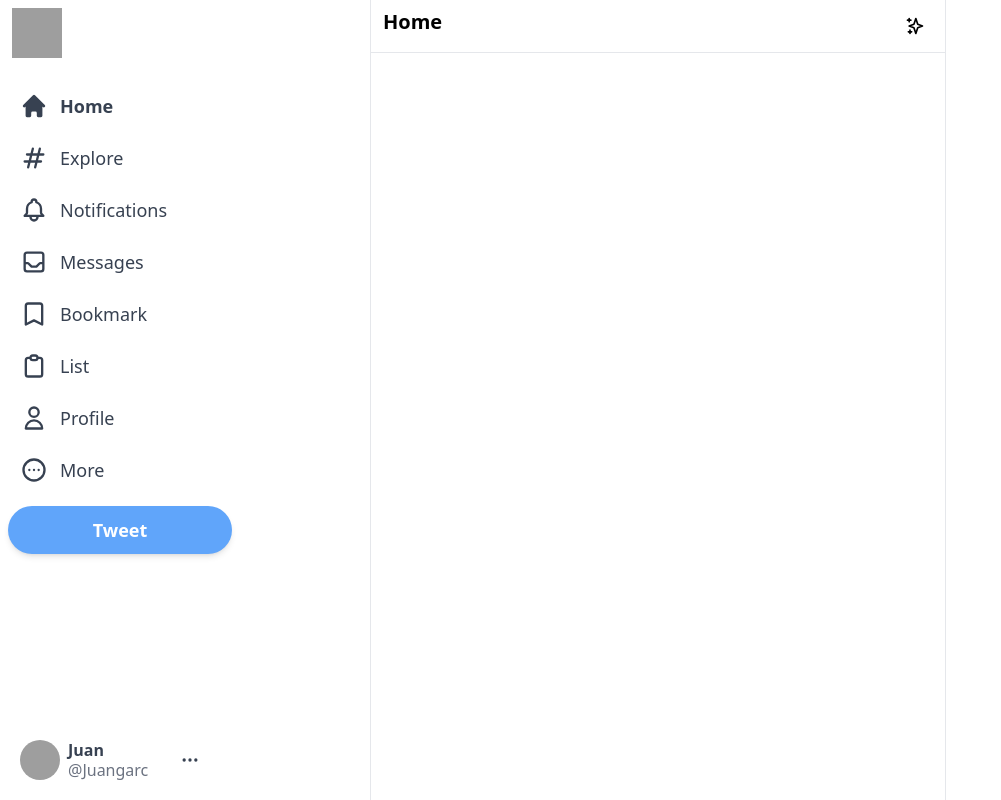
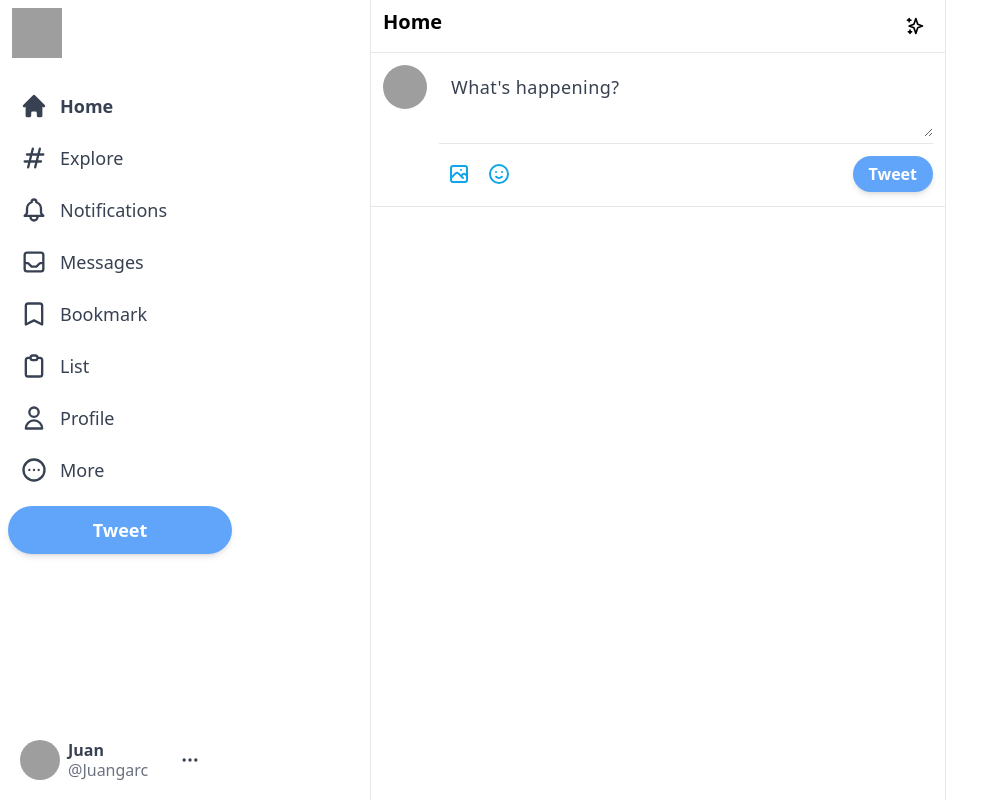
Before and after one commit to jpgar/Twitter-Clone, a Next.js app: page / in a window 1280 px wide. Shown: the whole page, without its empty margins (0-1001 px from the left). Built offline with nearby package versions, Linux system fonts and the light colour scheme; grey boxes are pictures that could not be loaded.

Commit message:
finished input component

```diff
--- a/components/Feed.js
+++ b/components/Feed.js
@@ -1,4 +1,5 @@
 import { SparklesIcon } from "@heroicons/react/outline";
+import Input from "./Input";
 
 
 export default function Feed() {
@@ -12,7 +13,7 @@
                     <SparklesIcon className="h-5" />
                 </div>
             </div>
-
+            <Input />
         </div>
     )
 }
--- /dev/null
+++ b/components/Input.js
@@ -0,0 +1,25 @@
+import { EmojiHappyIcon, PhotographIcon } from "@heroicons/react/outline";
+
+
+export default function Input() {
+    return (
+        <div className="flex border-b border-gray-200  p-3 space-x-3 ">
+
+            <img src="https://pbs.twimg.com/profile_images/1275011169628160000/PvZw734h_400x400.jpg" alt="user-img" className="h-11 w-11 rounded-full cursor-pointer hover:brightness-95" />
+            <div className="w-full divide-y divide-gray-200">
+                <div className="">
+                    <textarea className="w-full border-none focus:ring-0 text-lg placeholder-gray-700 tracking-wide min-h-[50px] text-gray-700" rows="2" placeholder="What's happening?"></textarea>
+                </div>
+                <div className="flex items-center justify-between pt-2.5 ">
+
+                    <div className="flex ">
+                        <PhotographIcon className="h-10 w-10 hoverEffect p-2 text-sky-500 hover:bg-sky-100 " />
+                        <EmojiHappyIcon className="h-10 w-10 hoverEffect p-2 text-sky-500 hover:bg-sky-100 " />
+                    </div>
+                    <button className="bg-blue-400 text-white px-4 py-1.5 rounded-full font-bold shadow-md hover:brightness-95 disabled:opacity-50">Tweet</button>
+                </div>
+            </div>
+
+        </div>
+    )
+}
--- a/package.json
+++ b/package.json
@@ -15,6 +15,7 @@
     "react-dom": "18.2.0"
   },
   "devDependencies": {
+    "@tailwindcss/forms": "^0.5.2",
     "autoprefixer": "^10.4.8",
     "eslint": "8.22.0",
     "eslint-config-next": "12.2.5",
--- a/tailwind.config.js
+++ b/tailwind.config.js
@@ -7,5 +7,5 @@
   theme: {
     extend: {},
   },
-  plugins: [],
+  plugins: [require('@tailwindcss/forms')],
 }
```
Also changed, not shown: 1 other file (tests, documents, lock files or other folders).
